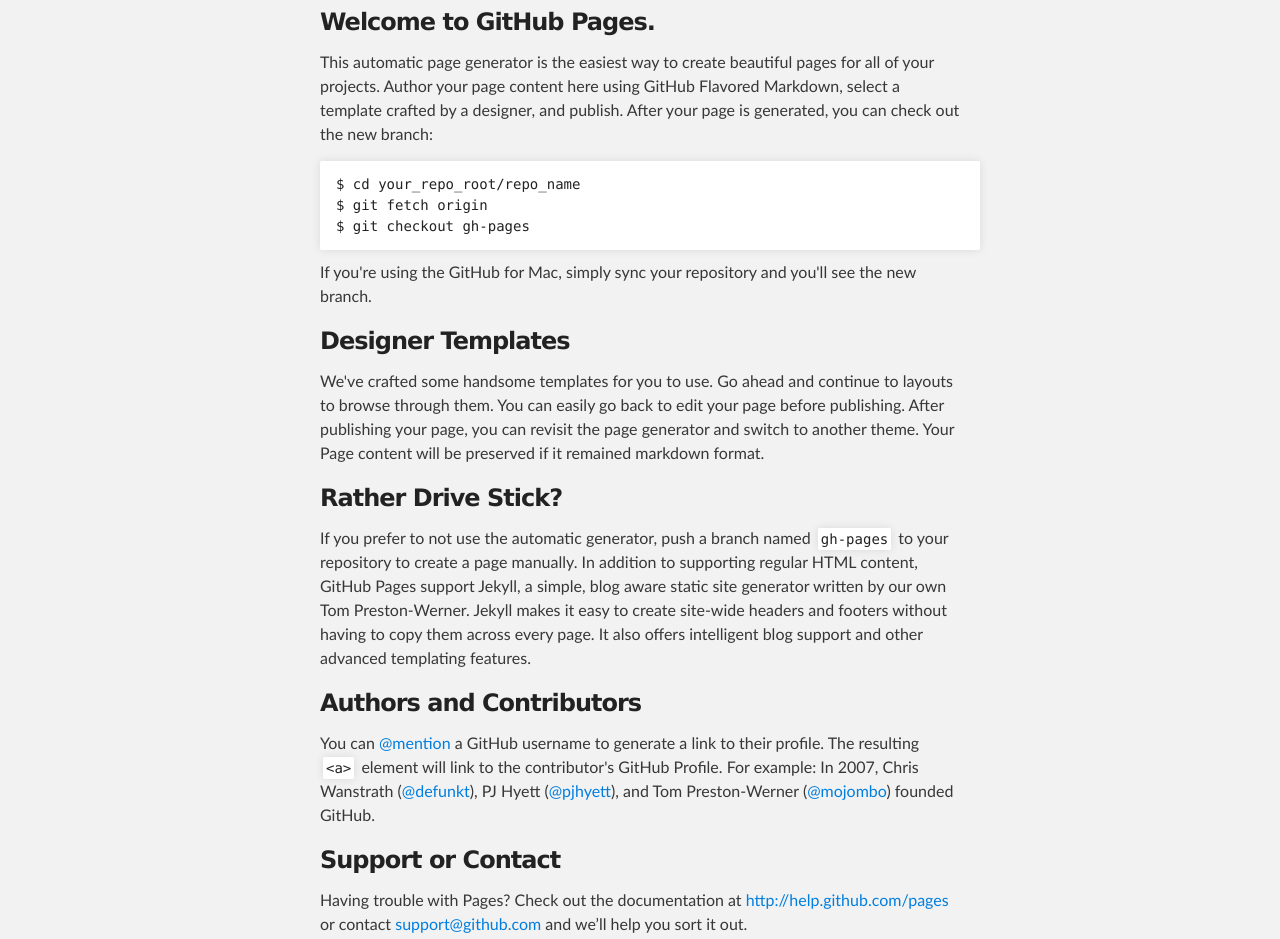
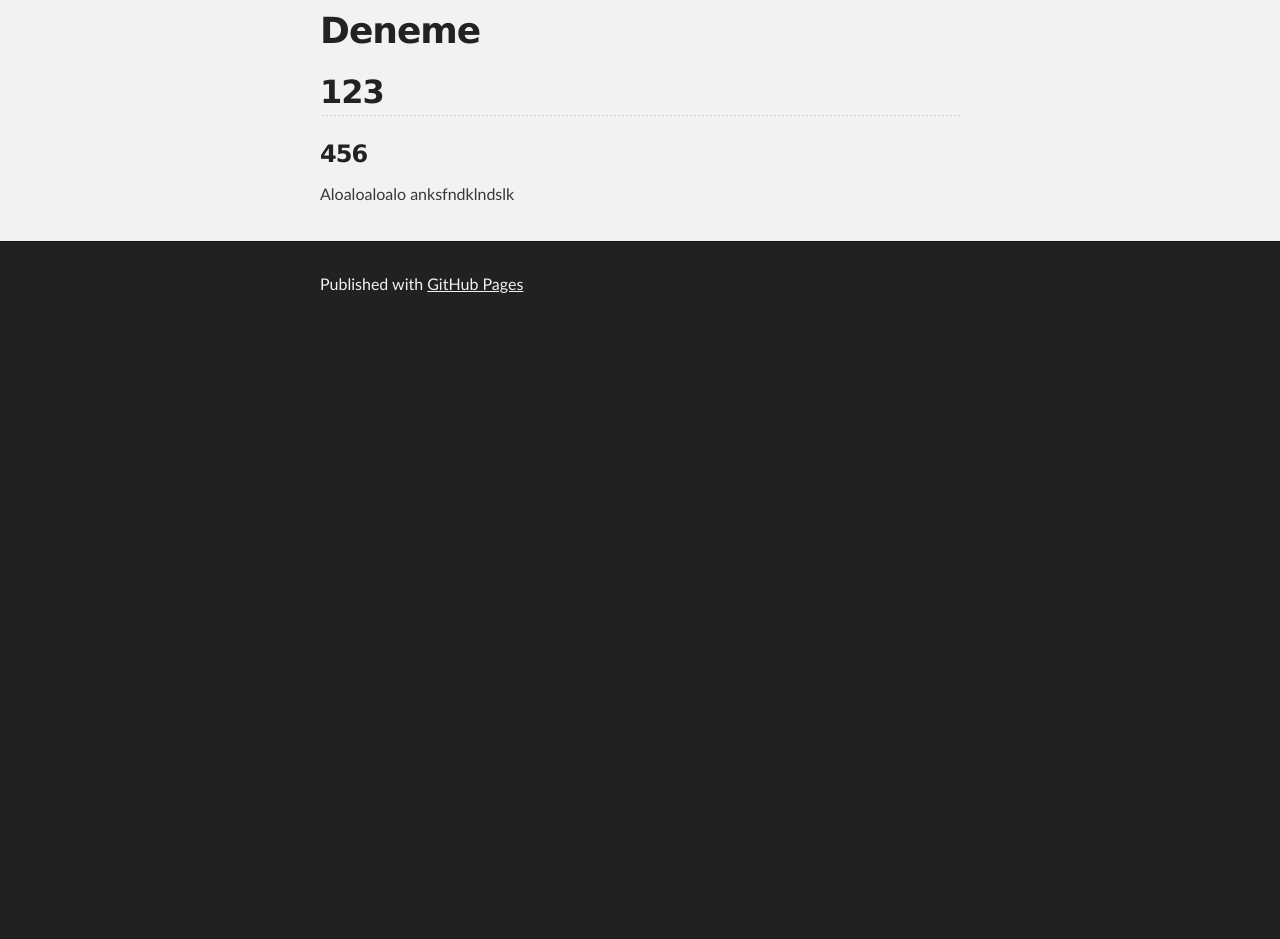
Before and after one commit to chabosale/chabosale.github.io, a plain HTML site: page index.html in a window 1280 px wide. Shown: the part 256-1195 px from the top of the page. After the commit the page ends 800 px from the top, so only its background shows below. Drawn offline with Linux system fonts and the light colour scheme.

Commit message:
Replace master branch with page content via GitHub

```diff
--- a/index.html
+++ b/index.html
@@ -27,37 +27,17 @@
     <!-- MAIN CONTENT -->
     <div id="main_content_wrap" class="outer">
       <section id="main_content" class="inner">
-        <h3>
-<a name="welcome-to-github-pages" class="anchor" href="#welcome-to-github-pages"><span class="octicon octicon-link"></span></a>Welcome to GitHub Pages.</h3>
+        <h1>
+<a name="deneme" class="anchor" href="#deneme"><span class="octicon octicon-link"></span></a>Deneme</h1>
 
-<p>This automatic page generator is the easiest way to create beautiful pages for all of your projects. Author your page content here using GitHub Flavored Markdown, select a template crafted by a designer, and publish. After your page is generated, you can check out the new branch:</p>
-
-<pre><code>$ cd your_repo_root/repo_name
-$ git fetch origin
-$ git checkout gh-pages
-</code></pre>
-
-<p>If you're using the GitHub for Mac, simply sync your repository and you'll see the new branch.</p>
+<h2>
+<a name="123" class="anchor" href="#123"><span class="octicon octicon-link"></span></a>123</h2>
 
 <h3>
-<a name="designer-templates" class="anchor" href="#designer-templates"><span class="octicon octicon-link"></span></a>Designer Templates</h3>
+<a name="456" class="anchor" href="#456"><span class="octicon octicon-link"></span></a>456</h3>
 
-<p>We've crafted some handsome templates for you to use. Go ahead and continue to layouts to browse through them. You can easily go back to edit your page before publishing. After publishing your page, you can revisit the page generator and switch to another theme. Your Page content will be preserved if it remained markdown format.</p>
-
-<h3>
-<a name="rather-drive-stick" class="anchor" href="#rather-drive-stick"><span class="octicon octicon-link"></span></a>Rather Drive Stick?</h3>
-
-<p>If you prefer to not use the automatic generator, push a branch named <code>gh-pages</code> to your repository to create a page manually. In addition to supporting regular HTML content, GitHub Pages support Jekyll, a simple, blog aware static site generator written by our own Tom Preston-Werner. Jekyll makes it easy to create site-wide headers and footers without having to copy them across every page. It also offers intelligent blog support and other advanced templating features.</p>
-
-<h3>
-<a name="authors-and-contributors" class="anchor" href="#authors-and-contributors"><span class="octicon octicon-link"></span></a>Authors and Contributors</h3>
-
-<p>You can <a href="https://github.com/blog/821" class="user-mention">@mention</a> a GitHub username to generate a link to their profile. The resulting <code>&lt;a&gt;</code> element will link to the contributor's GitHub Profile. For example: In 2007, Chris Wanstrath (<a href="https://github.com/defunkt" class="user-mention">@defunkt</a>), PJ Hyett (<a href="https://github.com/pjhyett" class="user-mention">@pjhyett</a>), and Tom Preston-Werner (<a href="https://github.com/mojombo" class="user-mention">@mojombo</a>) founded GitHub.</p>
-
-<h3>
-<a name="support-or-contact" class="anchor" href="#support-or-contact"><span class="octicon octicon-link"></span></a>Support or Contact</h3>
-
-<p>Having trouble with Pages? Check out the documentation at <a href="http://help.github.com/pages">http://help.github.com/pages</a> or contact <a href="mailto:support@github.com">support@github.com</a> and we’ll help you sort it out.</p>
+<p>Aloaloaloalo
+anksfndklndslk</p>
       </section>
     </div>
 
```
Also changed, not shown: params.json (+1 -1 lines).
